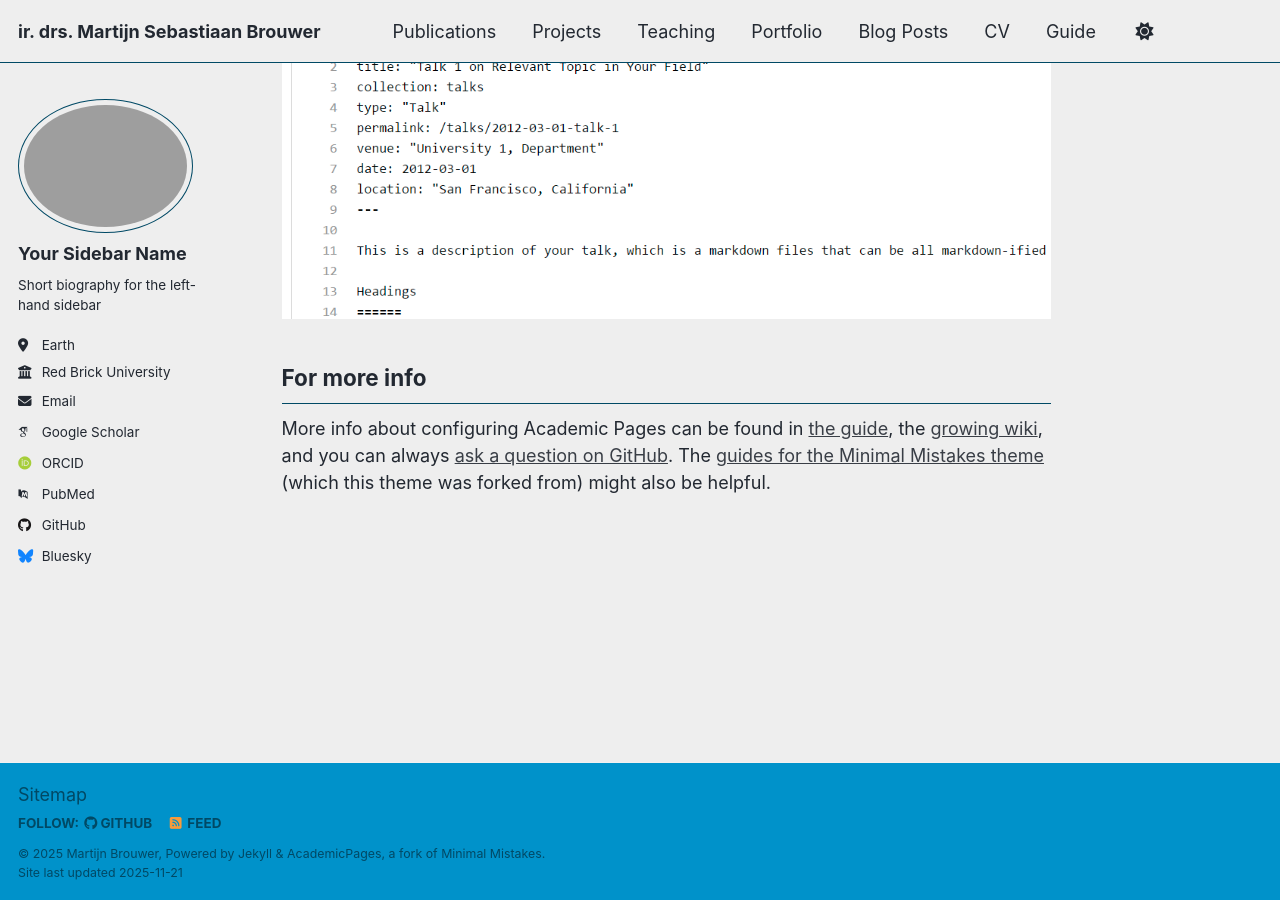
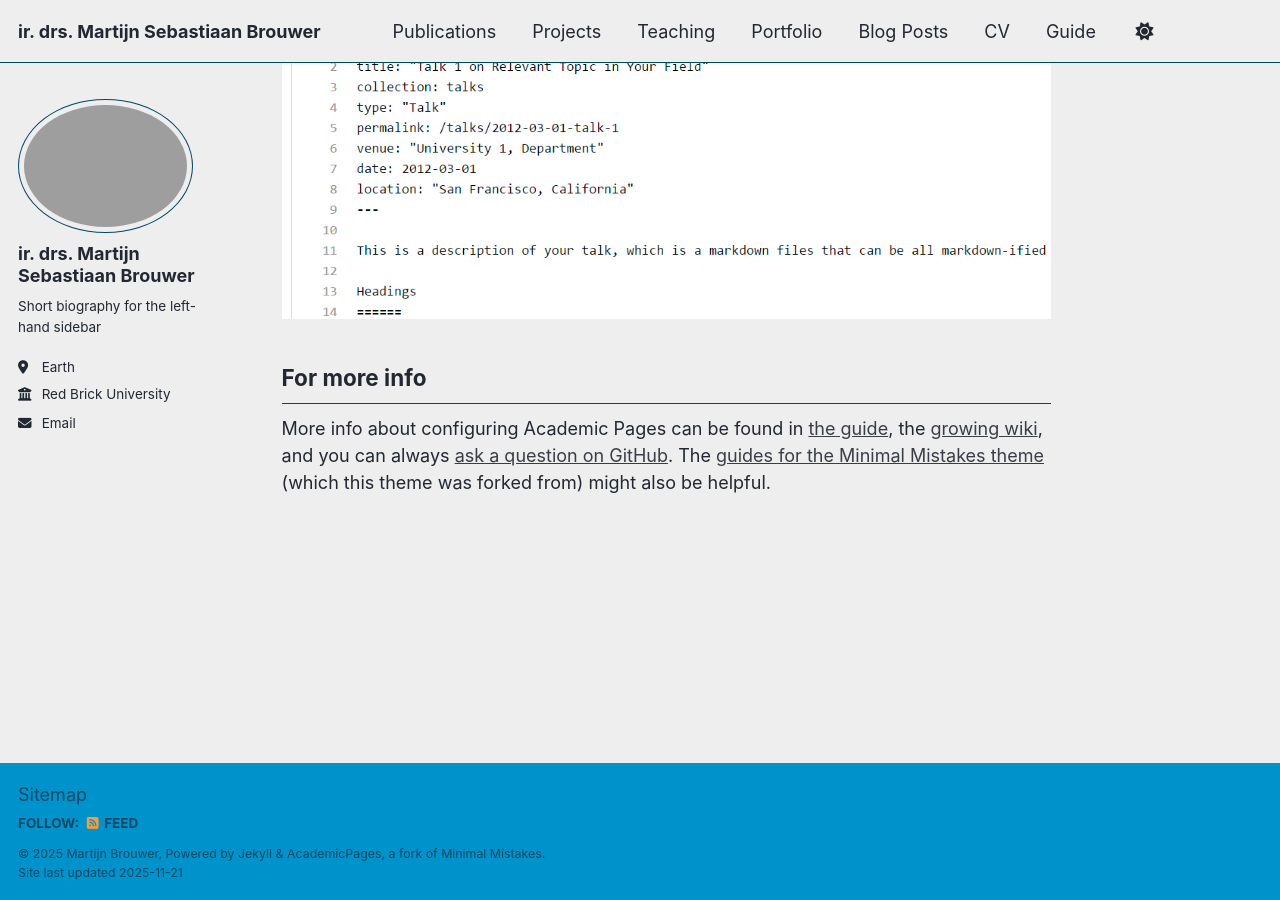
Before and after one commit to MartijnBrouwer/MartijnBrouwer.github.io, a Jekyll site: the page built from _pages/about.md, in a window 1280 px wide and 900 px high, scrolled down 2880 px. Built offline with Jekyll 4.4.1, drawn with Linux system fonts in a browser that asks for light colours; some web fonts are replaced; a script that is not in the unit is left out.

Commit message:
Modify personal details and URLs in _config.yml
Updated personal information and URLs in the configuration file.

```diff
--- a/_config.yml
+++ b/_config.yml
@@ -13,7 +13,7 @@ title                    : "ir. drs. Martijn Sebastiaan Brouwer"
 title_separator          : "-"
 name                     : &name "Martijn Brouwer"
 description              : &description "Your Name's academic portfolio"   # Update this with a general description of your site, this is the default if not overridden by a page
-url                      : https://MartijnBrouwer.github.io # The base hostname & protocol for your site e.g. "https://[your GitHub username].github.io",
+url                      : https://martijnbrouwer.github.io # The base hostname & protocol for your site e.g. "https://[your GitHub username].github.io",
                                                            # or if you already have some other page hosted on Github then use "https://[your GitHub username].github.io/[Your Repo Name]"
 baseurl                  : "" # the subpath of your site, e.g. "/blog"
 repository               : "academicpages/academicpages.github.io"
@@ -24,7 +24,7 @@ repository               : "academicpages/academicpages.github.io"
 author:
   # Biographic information
   avatar           : "profile.png"
-  name             : "Your Sidebar Name"
+  name             : "ir. drs. Martijn Sebastiaan Brouwer"
   pronouns         : # example: "she/her"
   bio              : "Short biography for the left-hand sidebar"
   location         : "Earth"
@@ -35,12 +35,12 @@ author:
   # Academic websites
   academia         : # URL
   arxiv            : # URL - Update with the correct link to your profile
-  googlescholar    : "https://scholar.google.com/citations?user=PS_CX0AAAAAJ"
+  googlescholar    : # "https://scholar.google.com/citations?user=PS_CX0AAAAAJ"
   inspire-hep      : # URL
   impactstory      : # URL
-  orcid            : "https://orcid.org/yourorcidurl"
+  orcid            : # "https://orcid.org/yourorcidurl"
   semantic         : # URL
-  pubmed           : "https://www.ncbi.nlm.nih.gov/pubmed/?term=john+snow"
+  pubmed           : # "https://www.ncbi.nlm.nih.gov/pubmed/?term=john+snow"
   researchgate     : # URL
   scopus           : # URL
 
@@ -48,13 +48,13 @@ author:
   bitbucket        : # Username - Update with your username on the site
   codepen          : # Username
   dribbble         : # Username
-  github           : "academicpages"
+  github           : # "academicpages"
   kaggle           : # Username
   stackoverflow    : # User number or user number and name (i.e., use "1" or "1/jeff-atwood")
 
   # Social media
   artstation       : # Username
-  bluesky          : "bsky.app" # Replace this with you Bluesky username
+  bluesky          : # "bsky.app" # Replace this with you Bluesky username
   facebook         : # Username
   flickr           : # Username
   foursquare       : # Username
```
